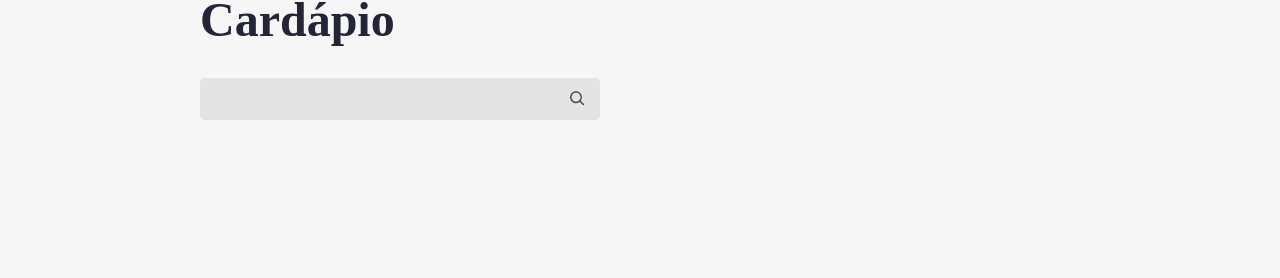
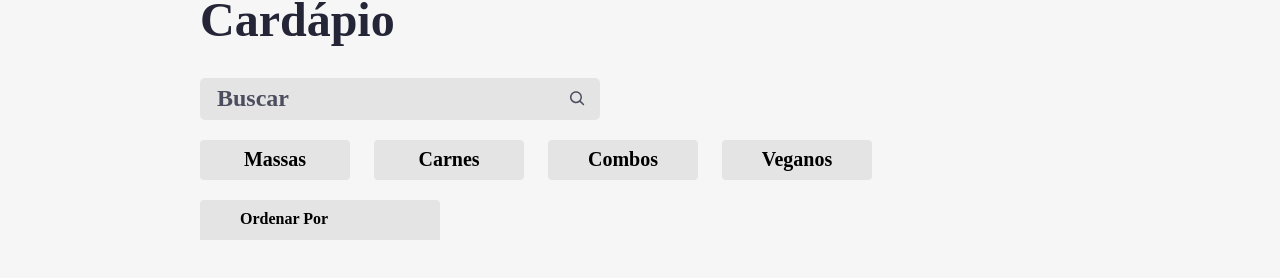
Before and after one commit to amandaDuaibs/Landing-Page-Restaurante, a React (Create React App) app: page / in a window 1280 px wide. Shown: the part 514-792 px from the top of the page. Built offline with nearby package versions, Linux system fonts and the light colour scheme; a web font is replaced by a local one.

Commit message:
ordenador feito

```diff
--- a/package.json
+++ b/package.json
@@ -10,6 +10,7 @@
     "@types/node": "^16.11.21",
     "@types/react": "^17.0.38",
     "@types/react-dom": "^17.0.11",
+    "classnames": "^2.3.1",
     "normalize.css": "^8.0.1",
     "react": "^17.0.2",
     "react-dom": "^17.0.2",
--- a/public/index.html
+++ b/public/index.html
@@ -2,15 +2,13 @@
 <html lang="en">
   <head>
     <meta charset="utf-8" />
-    <link rel="icon" href="%PUBLIC_URL%/favicon.ico" />
+    <link rel="icon" href="%PUBLIC_URL%/favicon.svg" />
     <meta name="viewport" content="width=device-width, initial-scale=1" />
     <meta name="theme-color" content="#000000" />
     <meta
       name="description"
       content="Web site created using create-react-app"
     />
-    <link rel="apple-touch-icon" href="%PUBLIC_URL%/logo192.png" />
-    <link rel="manifest" href="%PUBLIC_URL%/manifest.json" />
     <title>Aluroni</title>
   </head>
   <body>
--- a/src/pages/Cardapio/Buscador/index.tsx
+++ b/src/pages/Cardapio/Buscador/index.tsx
@@ -13,6 +13,7 @@
       <input
         value={busca}
         onChange={(evento) => setBusca(evento.target.value)}
+        placeholder="Buscar"
       />
       <CgSearch size={20} color="#4C4D5E" />
     </div>
--- /dev/null
+++ b/src/pages/Cardapio/Ordenador/Ordenador.module.scss
@@ -0,0 +1,49 @@
+@import "styles/variaveis";
+
+.ordenador {
+  align-items: center;
+  background-color: $grey;
+  border: none;
+  border-top-left-radius: 4px;
+  border-top-right-radius: 4px;
+  display: flex;
+  font-size: 1rem;
+  font-weight: bold;
+  height: 40px;
+  justify-content: space-between;
+  min-width: 240px;
+  padding: 0 40px;
+  position: relative;
+  &--ativo {
+    background-color: $blue;
+    color: white;
+  }
+  &__options {
+    display: none;
+    position: absolute;
+    left: 0;
+    flex-direction: column;
+    top: 100%;
+    width: 100%;
+    &--ativo {
+      display: flex;
+    }
+  }
+  &__option {
+    align-items: center;
+    background-color: $grey;
+    border-top: 2px solid $light-grey;
+    box-sizing: border-box;
+    color: $black;
+    display: flex;
+    height: 40px;
+    justify-content: center;
+    width: inherit;
+    &:hover,
+    &--ativo {
+      background-color: $blue;
+      cursor: pointer;
+      color: white;
+    }
+  }
+}
--- /dev/null
+++ b/src/pages/Cardapio/Ordenador/index.tsx
@@ -0,0 +1,17 @@
+import styles from './Ordenador.module.scss';
+import opcoes from './opcoes.json';
+
+export default function Ordenador(){
+    return(
+        <button className={styles.ordenador}>
+            <span>Ordenar Por</span>
+            <div className={styles.ordenador__options}>
+                {opcoes.map(opcao => (
+                    <div className={styles.ordenador__option} key={opcao.value}>
+                        {opcao.nome}
+                    </div>
+                ))}
+            </div>
+        </button>
+    )
+}
--- /dev/null
+++ b/src/pages/Cardapio/Ordenador/opcoes.json
@@ -0,0 +1,18 @@
+[
+    {
+      "nome": "",
+      "value": ""
+    },
+    {
+      "nome": "Porção",
+      "value": "porcao"
+    },
+    {
+      "nome": "Qtd. pessoas",
+      "value": "qtd_pessoas"
+    },
+    {
+      "nome": "Preço",
+      "value": "preco"
+    }
+  ]
--- a/src/pages/Cardapio/index.tsx
+++ b/src/pages/Cardapio/index.tsx
@@ -2,9 +2,13 @@
 import { ReactComponent as Logo } from "assets/logo.svg";
 import Buscador from "./Buscador";
 import { useState } from "react";
+import Filtros from "./Filtros";
+import Ordenador from "./Ordenador";
 
 export default function Cardapio() {
   const [busca, setBusca] = useState("");
+  const [filtro, setFiltro] = useState<number | null>(null);
+  const [ordenador, setOrdenador] = useState("");
   return (
     <main>
       <nav className={styles.menu}>
@@ -18,6 +22,10 @@
       <section className={styles.cardapio}>
         <h3 className={styles.cardapio__titulo}>Cardápio</h3>
         <Buscador busca={busca} setBusca={setBusca} />
+        <div className={styles.cardapio__filtros}>
+          <Filtros filtro={filtro} setFiltro={setFiltro} />
+          <Ordenador  />
+        </div>
       </section>
     </main>
   )
```
Also changed, not shown: public/favicon.svg (added), 1 other file (tests, documents, lock files or other folders).
